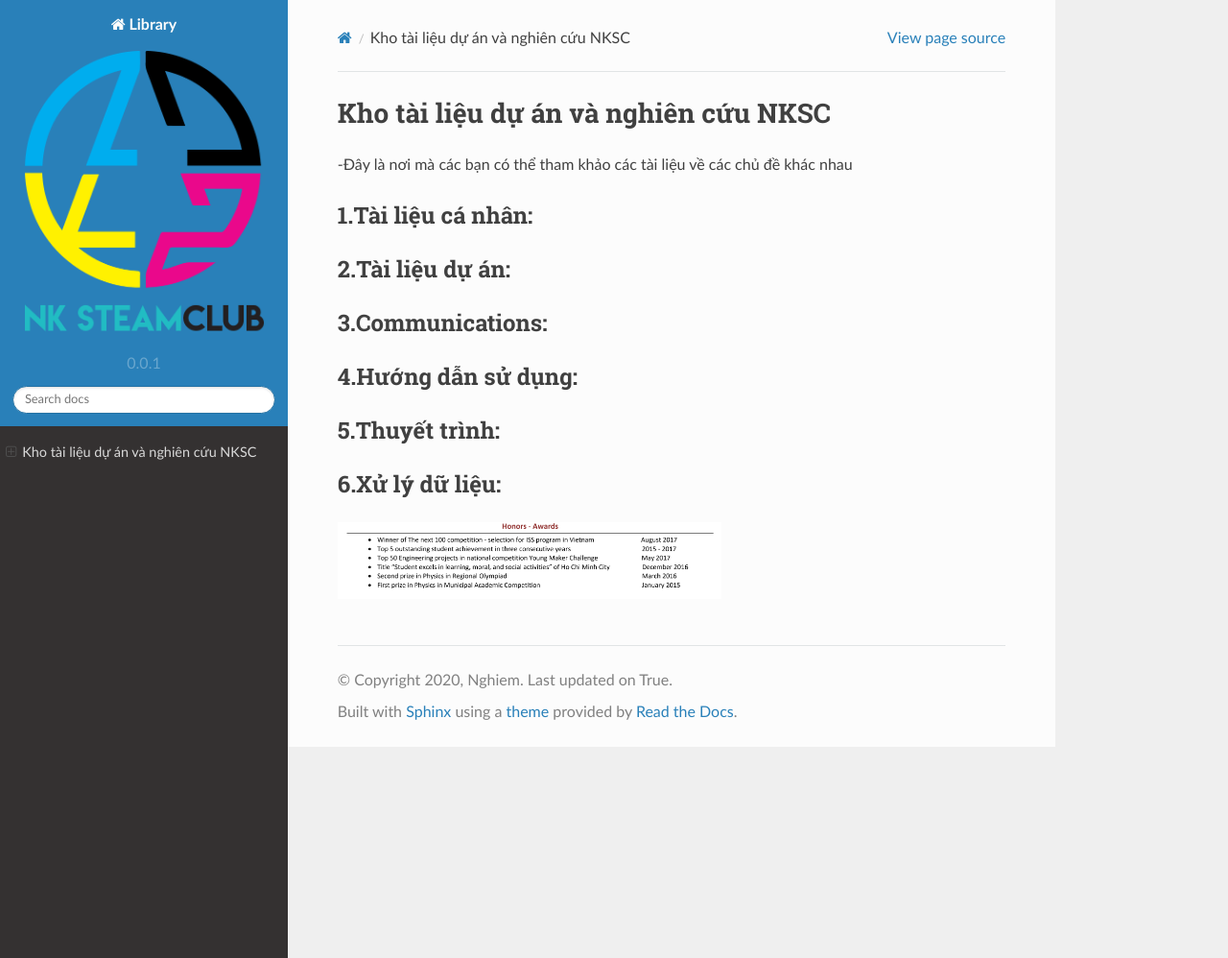
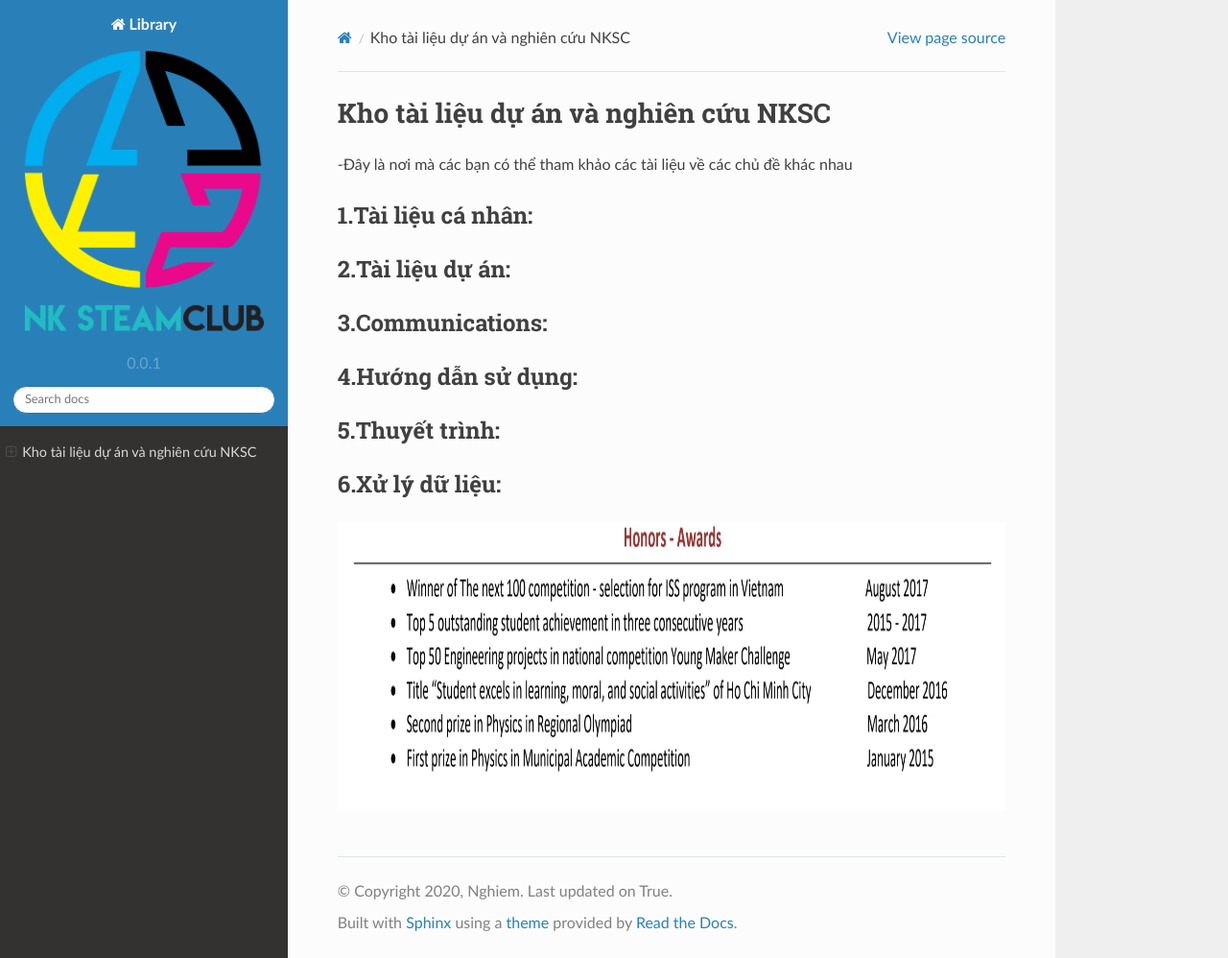
Before and after one commit to nghiemkythu/demoo, a Sphinx documentation site: the page built from docs/source/index.rst, in a window 1280 px wide and 998 px high. Shown: the whole window at 96% size. Built offline with Sphinx 7.4.7 and the Read the Docs theme 2.0.0, drawn with Linux system fonts in a browser that asks for light colours.

Commit message:
'hoctap'

```diff
--- a/docs/source/index.rst
+++ b/docs/source/index.rst
@@ -48,4 +48,5 @@ Kho tài liệu dự án và nghiên cứu NKSC
    :caption:
 
 .. image:: image/honors-awards.png
-  :width: 400
+  :width: 700
+  :height: 300
```
